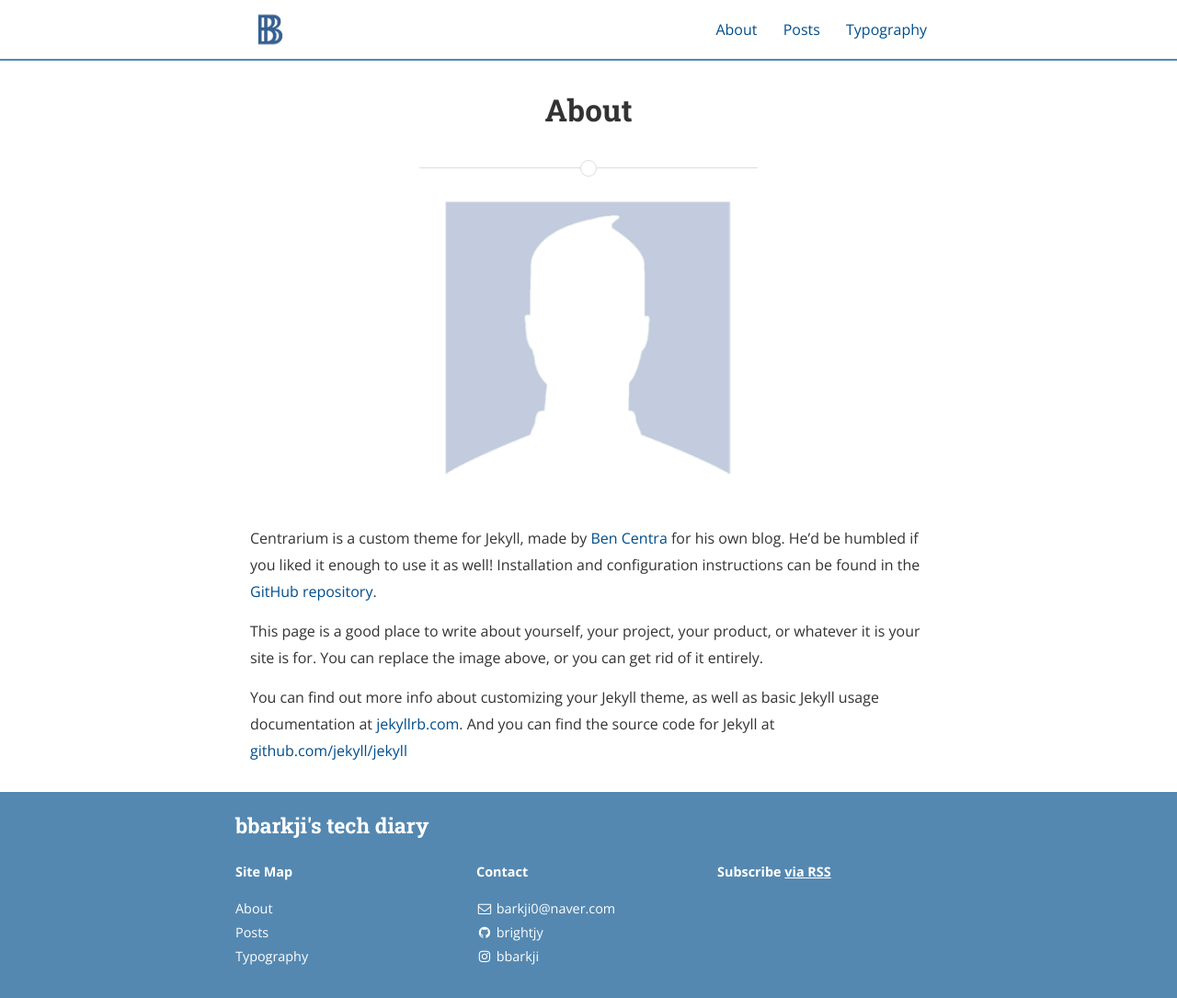
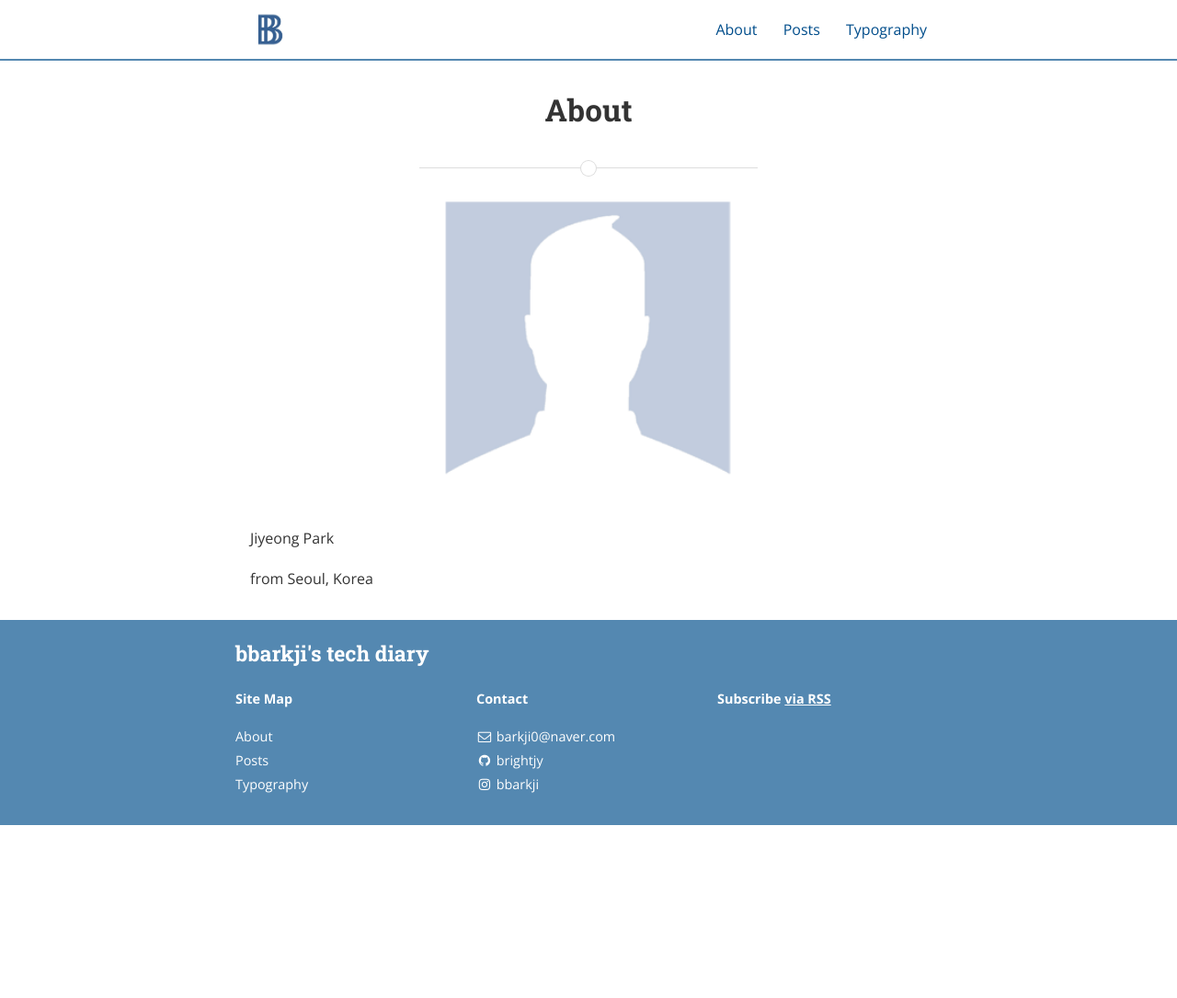
Before and after one commit to brightjy/brightjy.github.io, a Jekyll site: the page built from about.md, in a window 1280 px wide and 1085 px high. Shown: the whole window at 92% size. Built offline with Jekyll 4.4.1, drawn with Linux system fonts in a browser that asks for light colours; nearby versions of some CDN libraries.

Commit message:
profile changed

```diff
--- a/about.md
+++ b/about.md
@@ -7,12 +7,6 @@
 
 ![alt text]({{ site.baseurl }}/assets/profile-placeholder.gif "Profile Picture"){:.profile}
 
-Centrarium is a custom theme for Jekyll, made by [Ben Centra][bencentra] for his own blog. He'd be humbled if you liked it enough to use it as well! Installation and configuration instructions can be found in the [GitHub repository](https://github.com/bencentra/centrarium).
+Jiyeong Park
 
-This page is a good place to write about yourself, your project, your product, or whatever it is your site is for. You can replace the image above, or you can get rid of it entirely.
-
-You can find out more info about customizing your Jekyll theme, as well as basic Jekyll usage documentation at [jekyllrb.com](http://jekyllrb.com/). And you can find the source code for Jekyll at [github.com/jekyll/jekyll](https://github.com/jekyll/jekyll)
-
-[centrarium]: https://github.com/bencentra/centrarium
-[bencentra]: http://bencentra.com
-[jekyll]: https://github.com/jekyll/jekyll
+from Seoul, Korea
```
